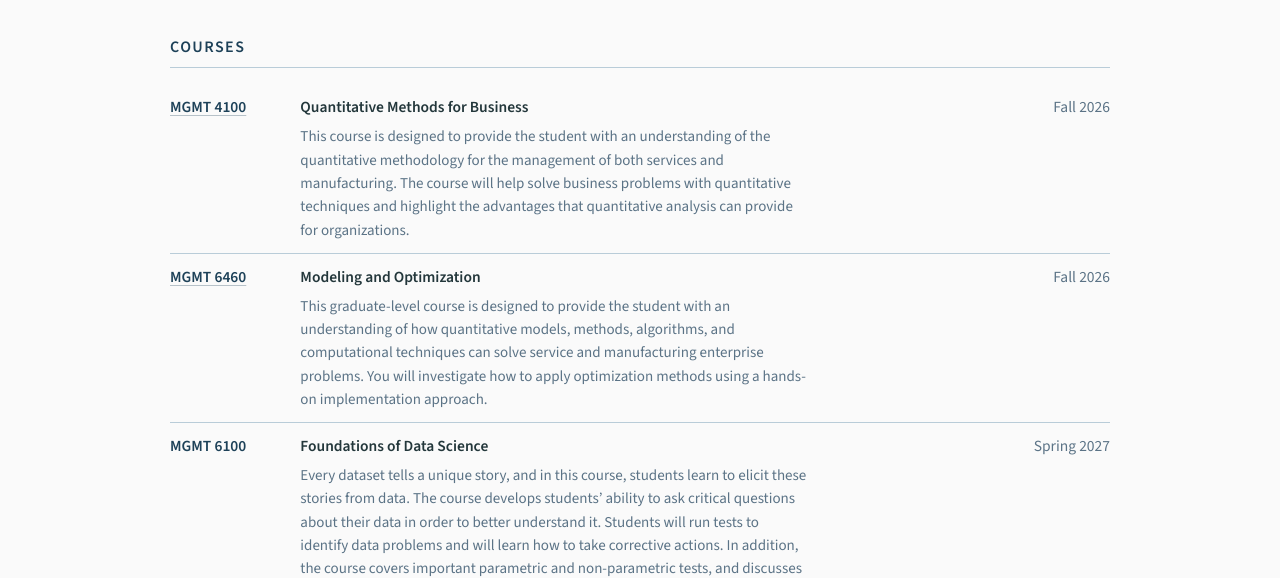
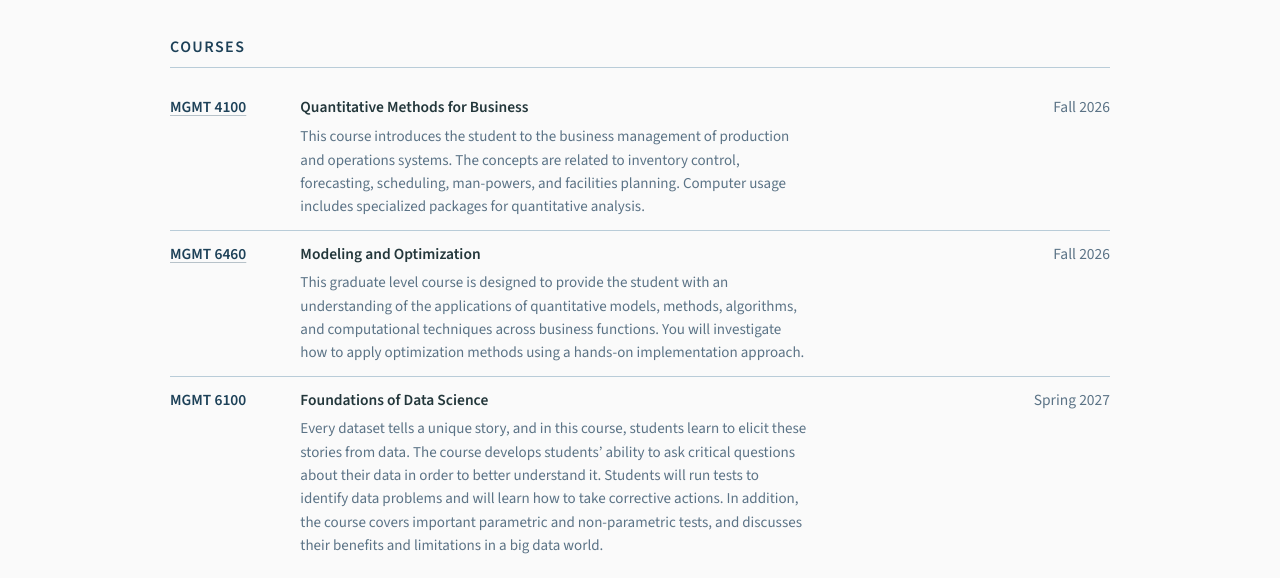
Before and after one commit to ssouyris/ssouyris.github.io, a plain HTML site: page teaching.html in a window 1280 px wide. Shown: the part 229-807 px from the top of the page. Drawn offline with Linux system fonts and the light colour scheme.

Commit message:
Publish 2026-11-17 20:00 UTC (src 8192060)

```diff
--- a/teaching.html
+++ b/teaching.html
@@ -174,13 +174,13 @@ ul.task-list li input[type="checkbox"] {
 <tr class="odd">
 <td class="crs"><a href="MGMT_4100/">MGMT 4100</a></td>
 <td><strong>Quantitative Methods for Business</strong>
-<p>This course is designed to provide the student with an understanding of the quantitative methodology for the management of both services and manufacturing. The course will help solve business problems with quantitative techniques and highlight the advantages that quantitative analysis can provide for organizations. <!-- <a href="MGMT_4100/">Slides</a>.</p> --></p></td>
+<p>This course introduces the student to the business management of production and operations systems. The concepts are related to inventory control, forecasting, scheduling, man-powers, and facilities planning. Computer usage includes specialized packages for quantitative analysis. <!-- <a href="MGMT_4100/">Slides</a>.</p> --></p></td>
 <td class="term">Fall 2026</td>
 </tr>
 <tr class="even">
 <td class="crs"><a href="MGMT_6460/">MGMT 6460</a></td>
 <td><strong>Modeling and Optimization</strong>
-<p>This graduate-level course is designed to provide the student with an understanding of how quantitative models, methods, algorithms, and computational techniques can solve service and manufacturing enterprise problems. You will investigate how to apply optimization methods using a hands-on implementation approach. <!-- <a href="MGMT_6460/">Slides</a>.</p></p> --></p></td>
+<p>This graduate level course is designed to provide the student with an understanding of the applications of quantitative models, methods, algorithms, and computational techniques across business functions. You will investigate how to apply optimization methods using a hands-on implementation approach. <!-- <a href="MGMT_6460/">Slides</a>.</p></p> --></p></td>
 <td class="term">Fall 2026</td>
 </tr>
 <tr class="odd">
```
